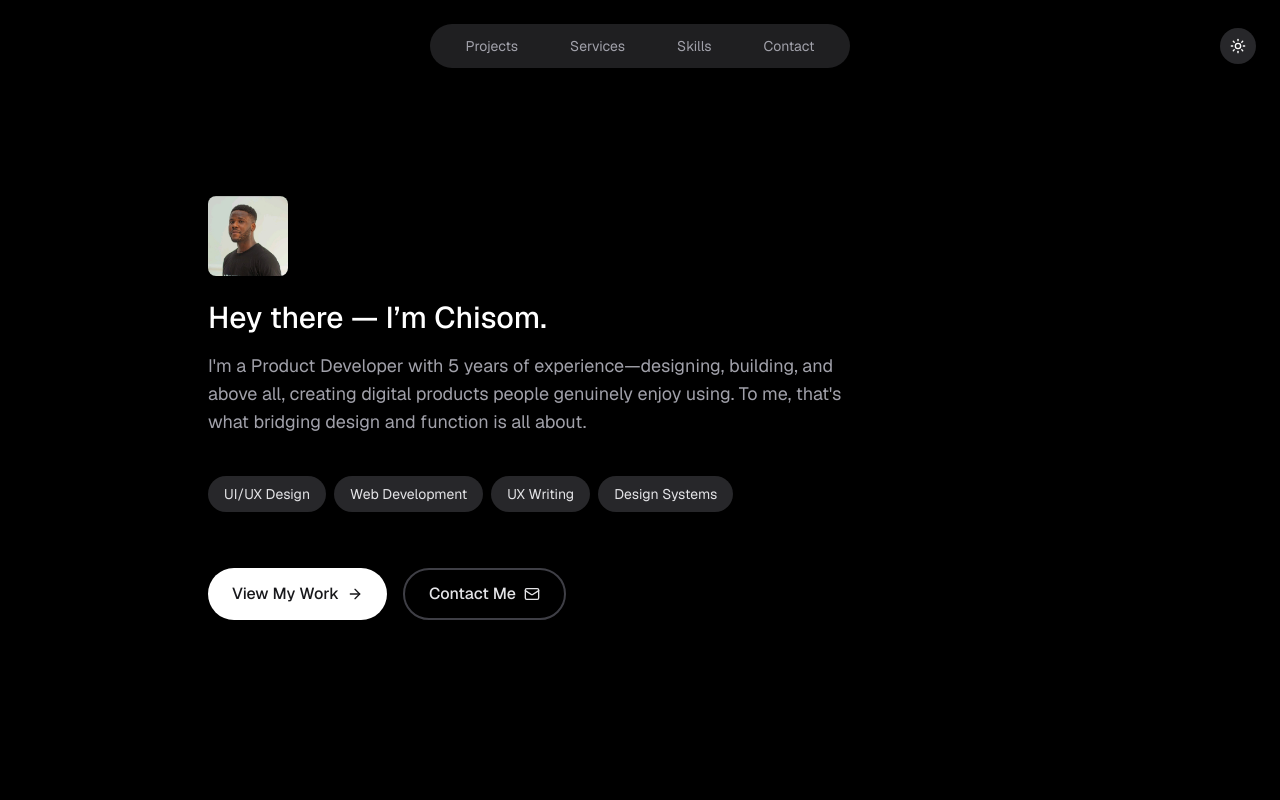
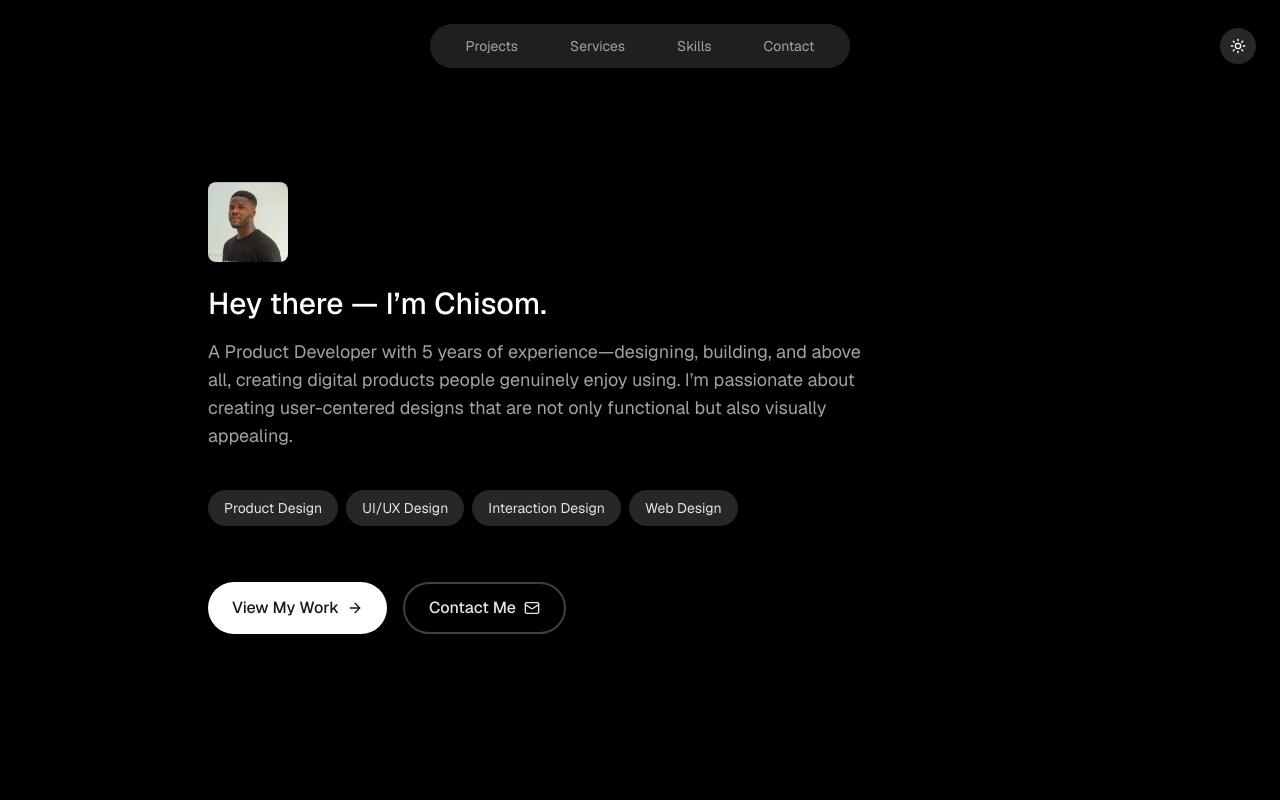
Before and after one commit to chisomelijah/Portfolio, a Next.js app: page / in a window 1280 px wide. Shown: the top 800 px of the page. Built offline with nearby package versions, Linux system fonts and the light colour scheme.

Commit message:
enhanced ux writing

```diff
--- a/components/hero-section.tsx
+++ b/components/hero-section.tsx
@@ -41,9 +41,9 @@ export default function HeroSection() {
             <h1 className="text-2xl md:text-3xl font-medium">
               Hey there — I’m Chisom.
             </h1>
-            <p className="text-zinc-600 dark:text-zinc-400 text-base md:text-lg max-w-2xl mt-4">
-              I'm a Product Developer with 5 years of experience—designing, building, and above all, creating digital products people genuinely enjoy using.
-              To me, that's what bridging design and function is all about.
+            <p className="text-zinc-600 dark:text-zinc-400 text-base md:text-lg max-w-2xl mt-5">
+              A Product Developer with 5 years of experience—designing, building, and above all, creating digital products people genuinely enjoy using.
+              I’m passionate about creating user-centered designs that are not only functional but also visually appealing.
             </p>
           </motion.div>
 
@@ -55,7 +55,7 @@ export default function HeroSection() {
             transition={{ duration: 0.5, delay: 0.6 }}
             className="flex flex-wrap gap-2 pt-4"
           >
-            {["UI/UX Design", "Web Development", "UX Writing", "Design Systems"].map((tag, index) => (
+            {["Product Design", "UI/UX Design", "Interaction Design", "Web Design"].map((tag, index) => (
               <motion.span
                 key={tag}
                 initial={{ opacity: 0, y: 10 }}
--- a/components/navbar.tsx
+++ b/components/navbar.tsx
@@ -59,11 +59,10 @@ export default function Navbar() {
                 <a
                   href={`#${item.id}`}
                   onClick={(e) => smoothScroll(e, item.id)}
-                  className={`relative px-5 py-2 rounded-full text-sm transition-colors ${
-                    activeSection === item.id
-                      ? "text-zinc-900 dark:text-white"
-                      : "text-zinc-600 dark:text-zinc-400 hover:text-zinc-900 dark:hover:text-white"
-                  }`}
+                  className={`relative px-5 py-2 rounded-full text-sm font-regular transition-colors ${activeSection === item.id
+                    ? "text-zinc-900 dark:text-white"
+                    : "text-zinc-600 dark:text-zinc-400 hover:text-zinc-900 dark:hover:text-white"
+                    }`}
                 >
                   {activeSection === item.id && (
                     <motion.span
--- /dev/null
+++ b/pnpm-workspace.yaml
@@ -0,0 +1,2 @@
+ignoredBuiltDependencies:
+  - sharp
```
Also changed, not shown: app/projects/[id]/page.tsx (+6 -8 lines).
